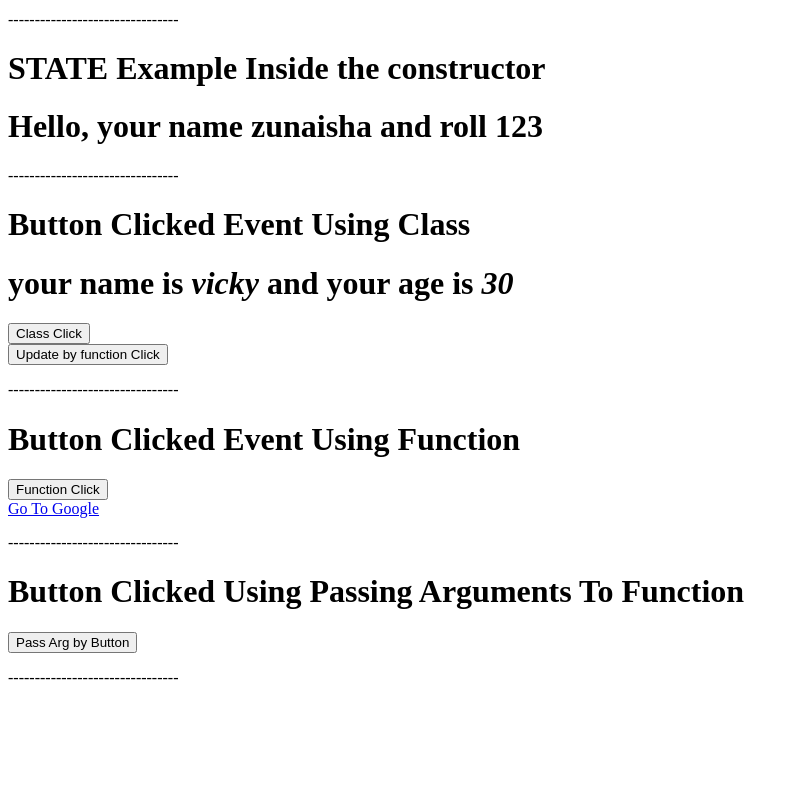
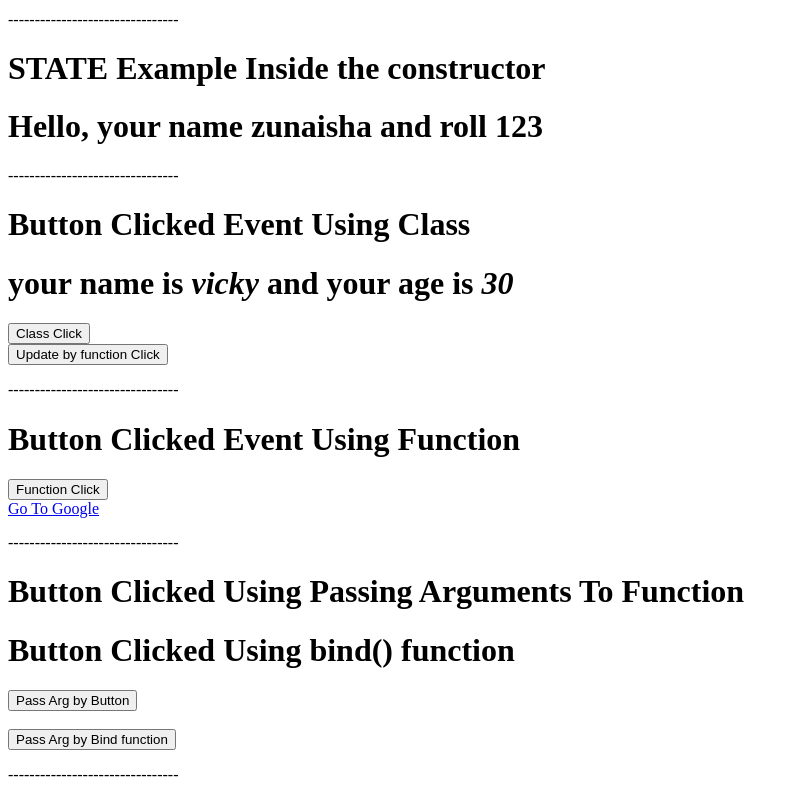
Before and after one commit to imranworkspace/react_app, a React (Create React App) app: page / in a window 1280 px wide. Shown: the part 704-1504 px from the top of the page, without its empty margins (0-799 px from the left). Before the commit the page ends 1407 px from the top, so only its background shows below. Built offline with nearby package versions, Linux system fonts and the light colour scheme.

Commit message:
call by bind() func

```diff
--- a/src/App.js
+++ b/src/App.js
@@ -41,7 +41,9 @@ function App() {
 
 
         <h1>Button Clicked Using Passing Arguments To Function</h1>
+        <h1>Button Clicked Using bind() function</h1>
         <Class_Pass_Arg_Button/>
+
         <p>--------------------------------</p>
     </>
   );
--- a/src/mycomponents/Class_Pass_Arg_Button.js
+++ b/src/mycomponents/Class_Pass_Arg_Button.js
@@ -15,10 +15,14 @@ class Class_Pass_Arg_Button extends Component{
     render(){
         return (
             <div>
-                {/* <button onClick={this.handleClick}>Pass Arg by Button</button> */}
+                {/* call by event  */}
                 <button onClick={e=>{
                     this.handleClick(this.state.email,e);
-                }}>Pass Arg by Button</button>
+                }}>Pass Arg by Button</button>  <br></br> <br></br>
+
+                {/* call by bind() function */}
+                <button onClick={this.handleClick.bind(this,this.state.email)}>Pass Arg by Bind function</button>
+
             </div>
         )
     }
```
